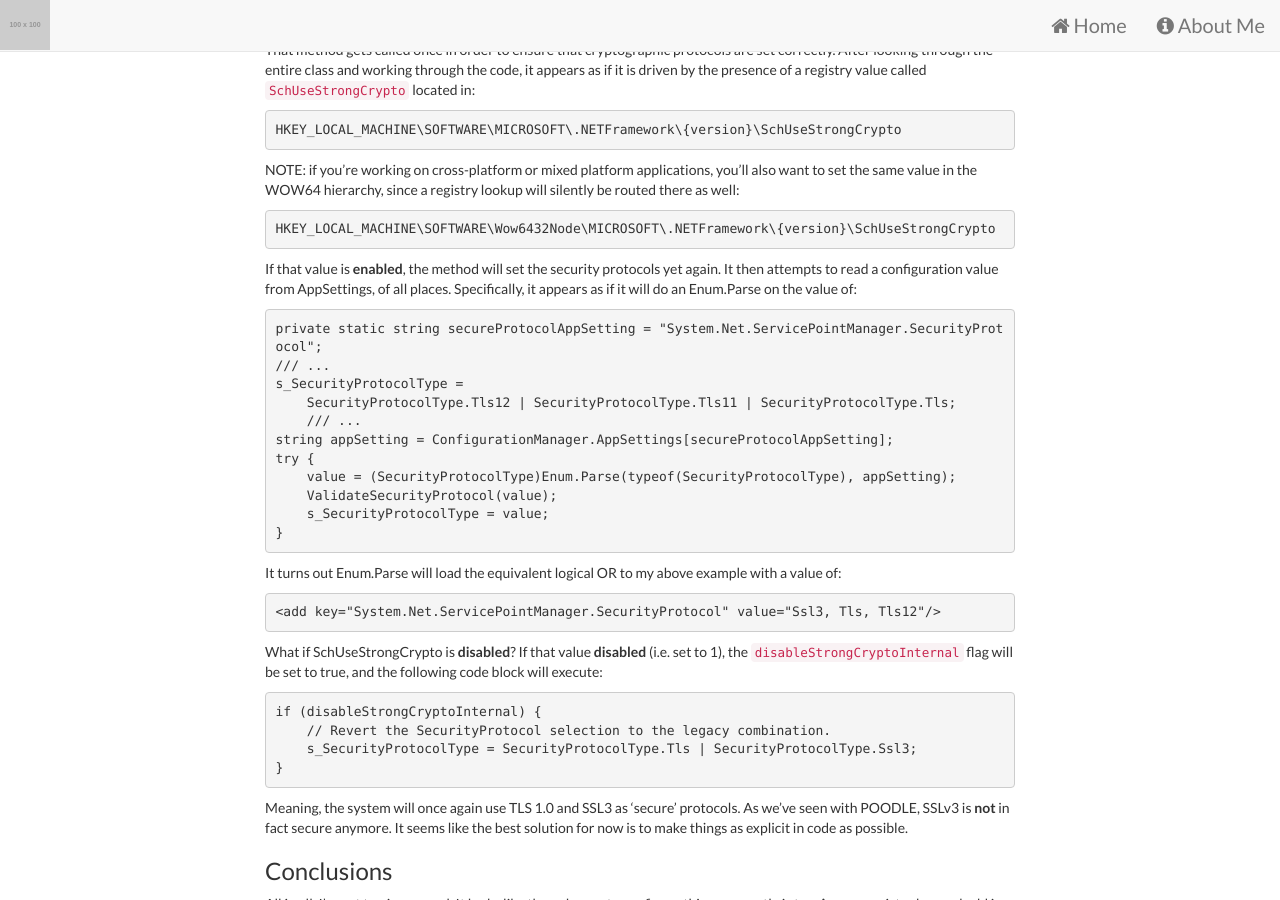
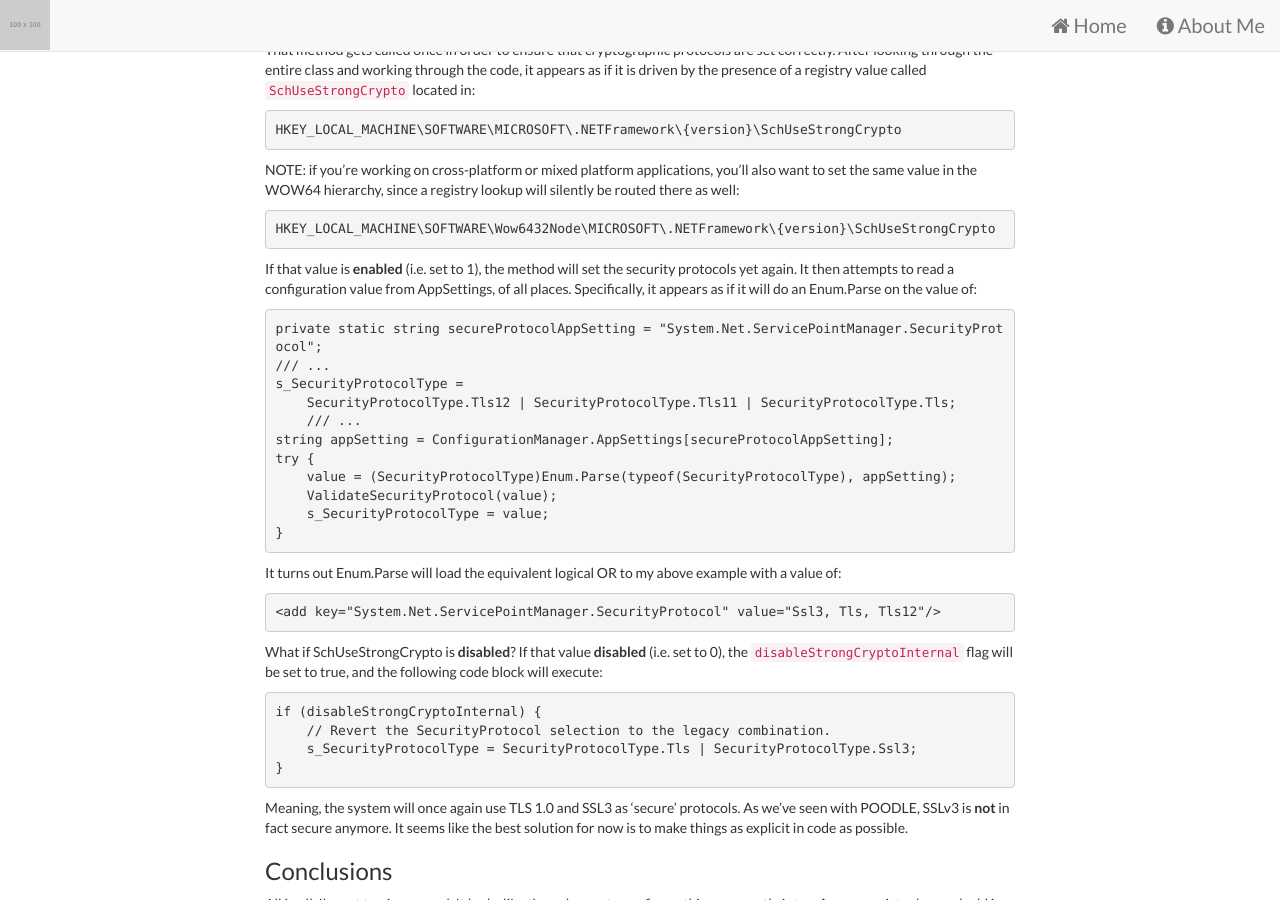
Before and after one commit to jmrgn/jmrgn.github.io, a Jekyll site: the page built from _posts/2015-06-03-diagnosing-a-generic-tls-error.md, in a window 1280 px wide and 900 px high, scrolled down 4700 px. Built offline with Jekyll 4.4.1, drawn with Linux system fonts in a browser that asks for light colours; nearby versions of some CDN libraries; Markdown is read by kramdown in place of the engine named in the settings; comment, search, counter and statistics services are not loaded.

Commit message:
Added examples

````diff
--- a/_posts/2015-06-03-diagnosing-a-generic-tls-error.md
+++ b/_posts/2015-06-03-diagnosing-a-generic-tls-error.md
@@ -206,7 +206,7 @@
 ```
 
 
-If that value is **enabled**, the method will set the security protocols yet again. It then attempts to read a configuration value from AppSettings, of all places. Specifically, it appears as if it will do an Enum.Parse on the value of:
+If that value is **enabled** (i.e. set to 1), the method will set the security protocols yet again. It then attempts to read a configuration value from AppSettings, of all places. Specifically, it appears as if it will do an Enum.Parse on the value of:
 
 ```
 private static string secureProtocolAppSetting = "System.Net.ServicePointManager.SecurityProtocol";
@@ -227,7 +227,7 @@
 <add key="System.Net.ServicePointManager.SecurityProtocol" value="Ssl3, Tls, Tls12"/>
 ```
 
-What if SchUseStrongCrypto is **disabled**? If that value **disabled** (i.e. set to 1), the `disableStrongCryptoInternal` flag will be set to true, and the following code block will execute:
+What if SchUseStrongCrypto is **disabled**? If that value **disabled** (i.e. set to 0), the `disableStrongCryptoInternal` flag will be set to true, and the following code block will execute:
 
 ```CSharp
 if (disableStrongCryptoInternal) {
````
